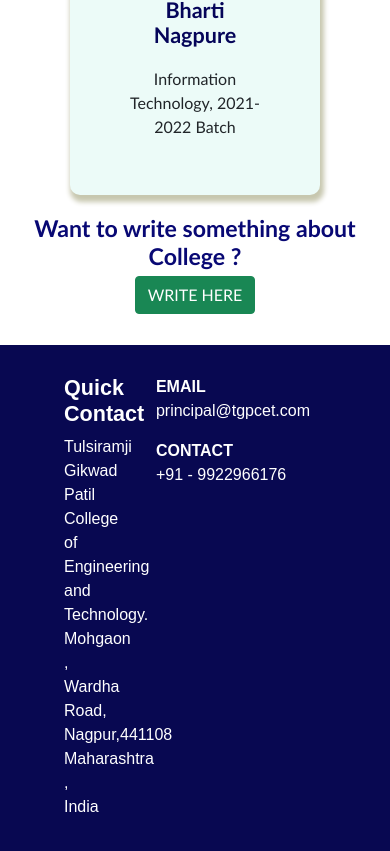
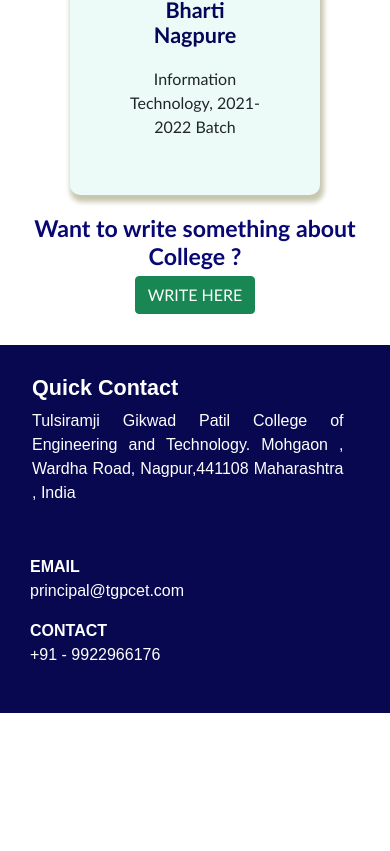
Before and after one commit to krutikajichkar/Online-Campus-Recruitment, a React (Create React App) app: page /feedback in a window 390 px wide. Shown: the part 1183-2034 px from the top of the page. After the commit the page ends 1896 px from the top, so only its background shows below. Built offline with nearby package versions, Linux system fonts and the light colour scheme.

Commit message:
change card hover color

```diff
--- a/src/Components/About.css
+++ b/src/Components/About.css
@@ -104,7 +104,7 @@
       line-height: 2.4;
       margin-bottom: -5px;
       font-size: 50px;
-      margin-top: -16px;
+      margin-top: -220px;
       margin-left: 40px;
        }
        .line {
--- a/src/Components/AlumniActivities.css
+++ b/src/Components/AlumniActivities.css
@@ -130,7 +130,7 @@
 
 #panel2-row{
         width: 100%;
-        max-width: 1140px;
+        max-width: 1200px;
         display: flex;
         flex-direction: row;
         text-align: center;
@@ -143,12 +143,10 @@
        /* background-color:lightcoral; */
        margin: 16px;
        padding: 40px 30px;
-
-       /* border-top-left-radius: 45px; */
-       /* border-bottom-left-radius: 20px;
-       border-bottom-right-radius: 20px; */
-       border-radius: 20px;
+       margin: 22px;
+       border-radius: 10px;
        transition: box-shadow 0.3s;
+       box-shadow: 0px 5px 5px 5px rgb(202, 199, 199);
     }
     .panel2-img:hover{
         box-shadow: 0px 12px 16px 0px lightblue;
--- a/src/Components/Feedback.js
+++ b/src/Components/Feedback.js
@@ -68,8 +68,8 @@
                     </div>
                 </div>
             </div></center>
-           <center> <h3 className='headline2'> Want to write something about College ?</h3>
-            <p className='underline'></p></center>
+            <center> <h3 className='headline2'> Want to write something about College ?</h3>
+                <p className='underline'></p></center>
             <center>
                 <div>
                     <button style={{ marginTop: '-30px' }} onClick={openModal} className='btn btn-success'>WRITE HERE</button>
--- a/src/Components/Footer.css
+++ b/src/Components/Footer.css
@@ -26,3 +26,27 @@
    color: white;
    padding-right:50px;
    }
+
+
+@media(max-width:900px){
+
+  footer{
+    bottom: 0;
+    left: 0;
+    width: 100%;
+    display: block;
+    justify-content: space-between;
+    margin-top: 25px;
+    padding: 30px;
+  }
+  #contact{
+   text-align: justify;
+   padding-left: 2px;
+    width:95%;
+  }
+  #email{
+    text-align: justify;
+    padding-right:50px;
+    }
+
+}
--- a/src/Components/Header.css
+++ b/src/Components/Header.css
@@ -20,10 +20,8 @@
 }
 
 
-
 @media(max-width:1023px){
    #header-div{
       display: none;
    }
-
 }
```
